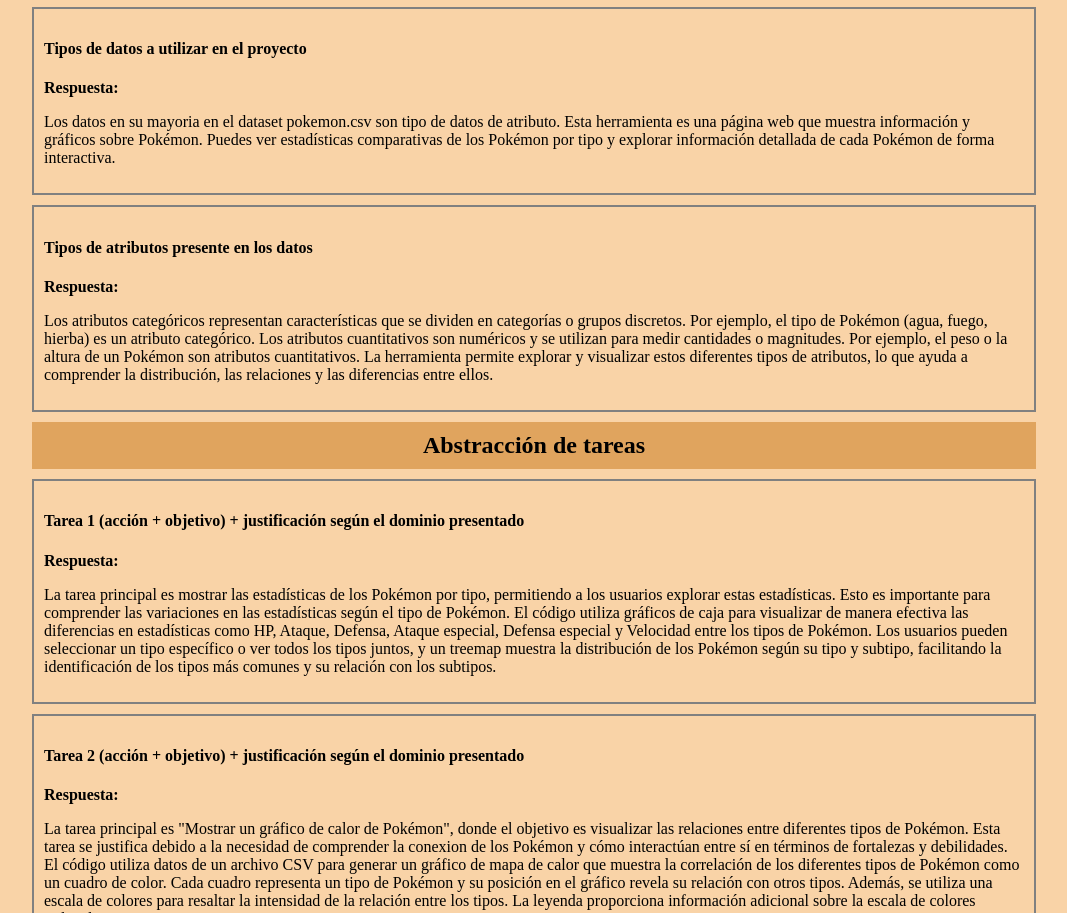
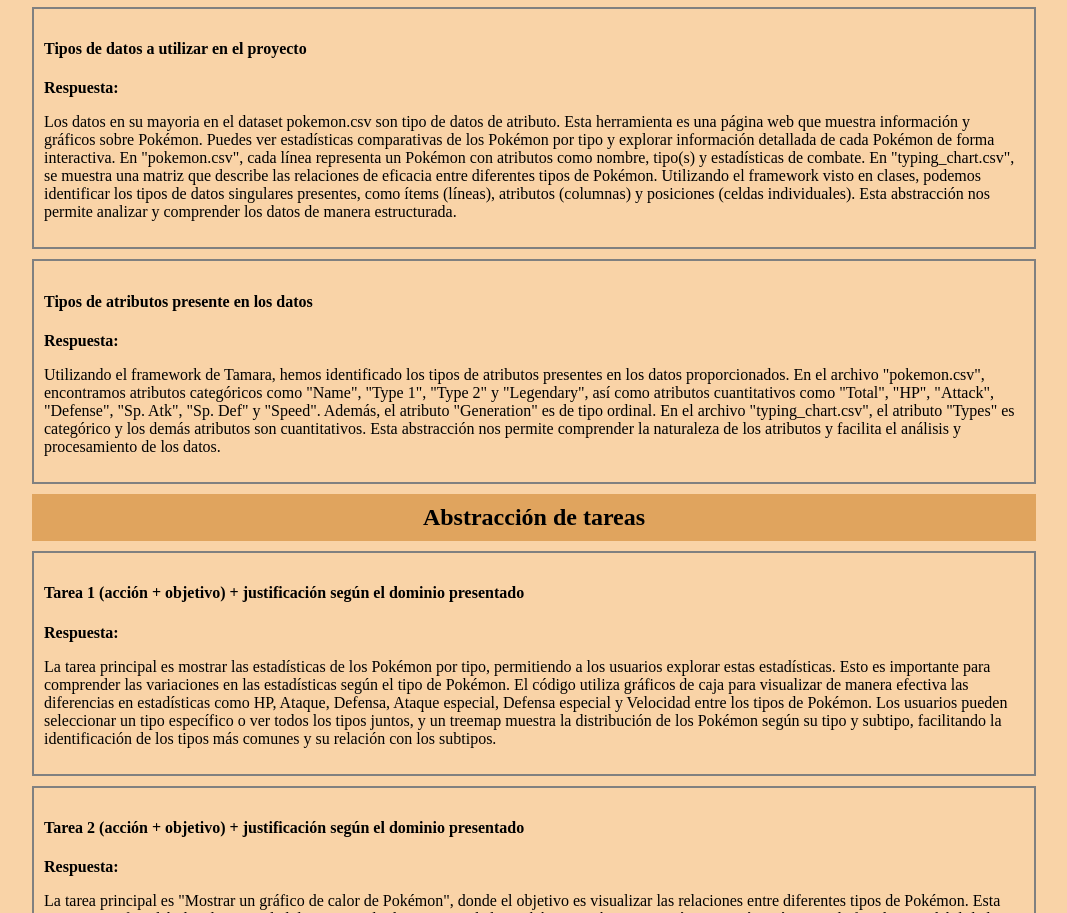
Before and after one commit to Cartterr/Proyecto-VisInfo, a plain HTML site: page index.html in a window 1280 px wide. Shown: the part 1012-1925 px from the top of the page, without its empty margins (106-1173 px from the left). Drawn offline with Linux system fonts and the light colour scheme.

Commit message:
informe final

```diff
--- a/index.html
+++ b/index.html
@@ -64,18 +64,22 @@
                     <h4>Respuesta:</h4>
                     <p>Los datos en su mayoria en el dataset pokemon.csv son tipo de datos de atributo. Esta herramienta es una página web que muestra
                         información y gráficos sobre Pokémon. Puedes ver estadísticas comparativas de los Pokémon por tipo y explorar información detallada
-                        de cada Pokémon de forma interactiva.</p>
+                        de cada Pokémon de forma interactiva. En "pokemon.csv", cada línea representa un Pokémon con atributos como nombre, tipo(s) y estadísticas de combate.
+                        En "typing_chart.csv",
+                        se muestra una matriz que describe las relaciones de eficacia entre diferentes tipos de Pokémon.
+                        Utilizando el framework visto en clases, podemos identificar los tipos de datos singulares presentes, como ítems (líneas),
+                        atributos (columnas) y posiciones (celdas individuales). Esta abstracción nos permite analizar
+                        y comprender los datos de manera estructurada.</p>
                 </div>
                 <div class="response">
                     <h4>Tipos de atributos presente en los datos</h4>
                     <!-- Puedes agregar los P que sean necesarios -->
                     <h4>Respuesta:</h4>
-                    <p>Los atributos categóricos representan características que se dividen en categorías o grupos discretos.
-                        Por ejemplo, el tipo de Pokémon (agua, fuego, hierba) es un atributo categórico.
-                        Los atributos cuantitativos son numéricos y se utilizan para medir cantidades o magnitudes.
-                        Por ejemplo, el peso o la altura de un Pokémon son atributos cuantitativos.
-                        La herramienta permite explorar y visualizar estos diferentes tipos de atributos, lo que ayuda a comprender
-                        la distribución, las relaciones y las diferencias entre ellos.</p>
+                    <p>Utilizando el framework de Tamara, hemos identificado los tipos de atributos presentes en los datos proporcionados.
+                        En el archivo "pokemon.csv", encontramos atributos categóricos como "Name", "Type 1", "Type 2" y "Legendary", así como atributos
+                        cuantitativos como "Total", "HP", "Attack", "Defense", "Sp. Atk", "Sp. Def" y "Speed". Además, el atributo "Generation" es de tipo ordinal.
+                        En el archivo "typing_chart.csv", el atributo "Types" es categórico y los demás atributos son cuantitativos. Esta abstracción nos permite
+                        comprender la naturaleza de los atributos y facilita el análisis y procesamiento de los datos.</p>
                 </div>
         </div>
 
```
